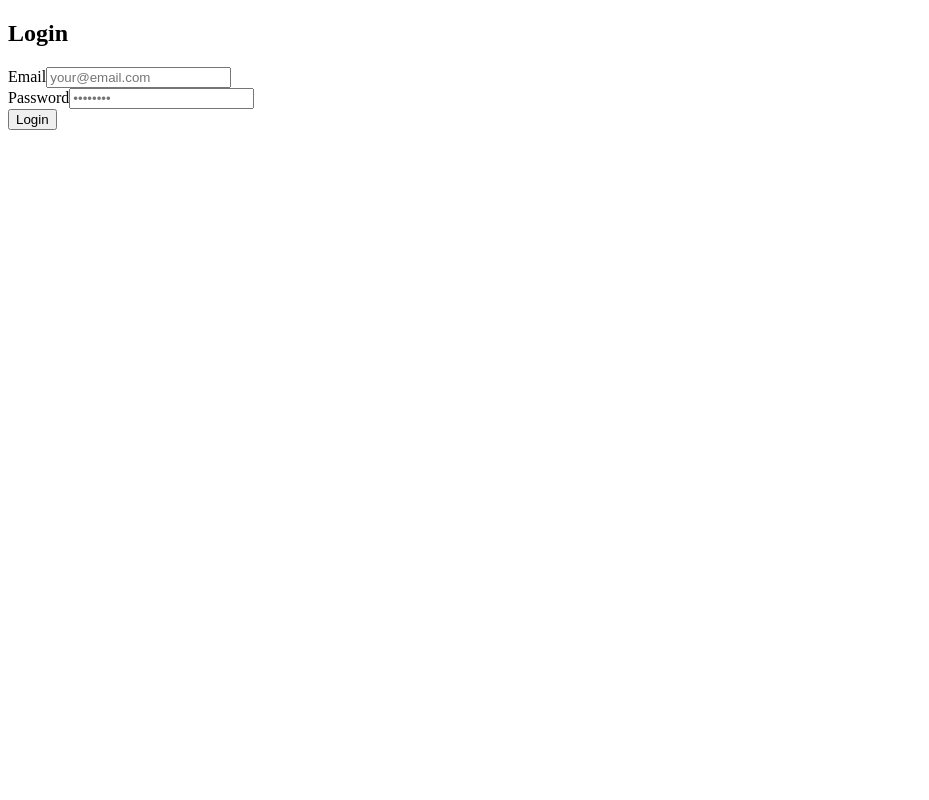
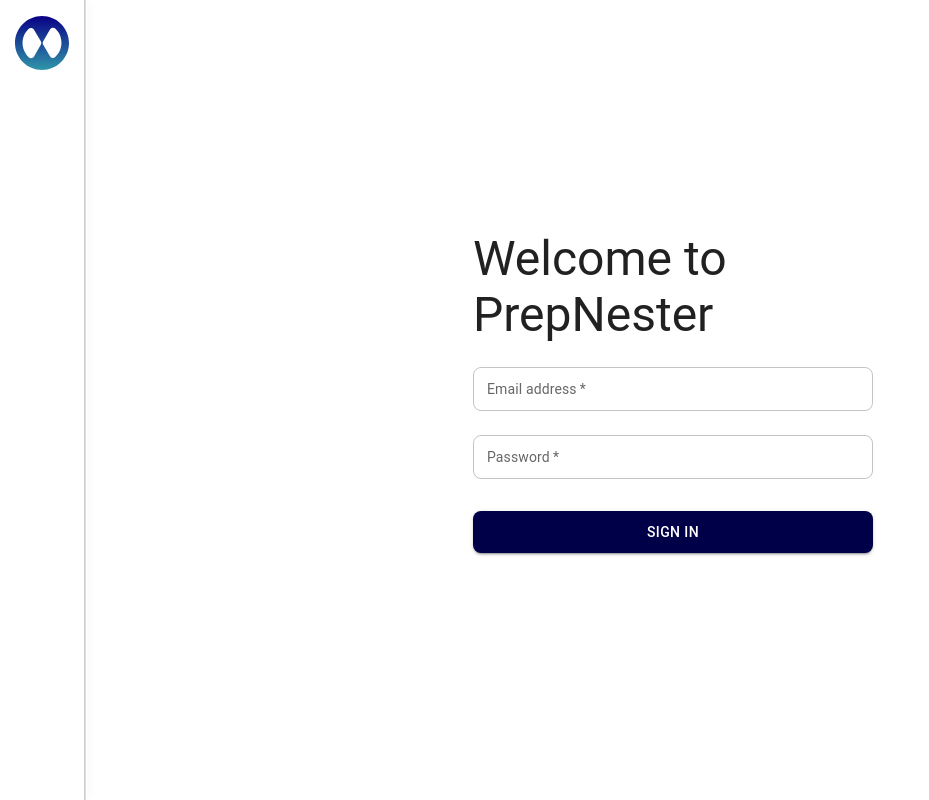
Before and after one commit to ArtemMaslii/PrepNesterApp, a Next.js app: page /prepnester/signIn in a window 1280 px wide. Shown: the whole page, without its empty margins (0-929 px from the left). Built offline with nearby package versions, Linux system fonts and the light colour scheme; no server answers.

Commit message:
Login form added

```diff
--- a/src/app/prepnester/signIn/page.tsx
+++ b/src/app/prepnester/signIn/page.tsx
@@ -1,81 +1,131 @@
-// src/components/LoginForm.tsx
 'use client';
+import React, {useEffect, useState} from 'react';
+import {Box, Button, CssBaseline, Divider, Grid, Typography} from '@mui/material';
+import {useRouter} from 'next/navigation';
+import {loginUser} from '@/lib/api';
+import {useAuth} from '@/context';
+import {FormErrorMessage, IconSvg, TextFieldWithError} from '@/components';
 
-import { useState } from 'react';
-import { loginUser } from '@/lib/api';
-import { useAuth } from '@/context';
-import { useRouter } from 'next/navigation';
-
-export default function LoginForm() {
+export default function LoginModal() {
+  const router = useRouter();
+  const {token, login} = useAuth();
   const [email, setEmail] = useState('');
   const [password, setPassword] = useState('');
-  const [error, setError] = useState('');
+  const [emailError, setEmailError] = useState('');
+  const [passwordError, setPasswordError] = useState('');
+  const [formError, setFormError] = useState('');
   const [isLoading, setIsLoading] = useState(false);
-  const { login } = useAuth();
-  const router = useRouter();
 
-  const handleSubmit = async (e: React.FormEvent) => {
-    e.preventDefault();
+  useEffect(() => {
+    if (token) {
+      router.push('/prepnester');
+    }
+  }, [token, router]);
+
+  const handleSubmit = async (event: React.FormEvent) => {
+    event.preventDefault();
     setIsLoading(true);
-    setError('');
+    setFormError('');
+
+    if (!email) {
+      setEmailError('Email is required');
+      setIsLoading(false);
+      return;
+    }
+    if (!password) {
+      setPasswordError('Password is required');
+      setIsLoading(false);
+      return;
+    }
 
     try {
-      const response = await loginUser({ email, password });
+      const response = await loginUser({email, password});
       login(response.accessToken);
-      router.push('/');
-    } catch (err) {
-      setError(err instanceof Error ? err.message : 'Invalid credentials');
+      router.push('/prepnester');
+    } catch (error) {
+      setFormError('Email or password is not correct');
     } finally {
       setIsLoading(false);
     }
   };
 
   return (
-      <div>
-        <h2>Login</h2>
+      <Box sx={{flexGrow: 1, height: '100vh', width: '100%'}}>
+        <CssBaseline/>
+        <Grid container sx={{height: '100%'}}>
+          <Grid size={{xs: 12, sm: 0.8}} display="flex" justifyContent="center"
+                sx={{borderRight: '1px solid #ccc'}}>
+            <Box display="flex" justifyContent="center" alignItems="center" pt={2}
+                 sx={{height: '70px', width: '70px'}}>
+              <IconSvg/>
+            </Box>
+          </Grid>
 
-        <form onSubmit={handleSubmit} className="space-y-4">
-          <div>
-            <label htmlFor="email">
-              Email
-            </label>
-            <input
+          <Divider orientation="vertical" flexItem sx={{
+            height: '100%',
+            boxShadow: '4px 0 6px rgba(0,0,0,0.1)',
+            borderRightWidth: '1px'
+          }}/>
+
+          <Grid size={{xs: 12, sm: 11}}
+                sx={{display: 'flex', alignItems: 'center', justifyContent: 'center', p: 2}}>
+            <Box sx={{
+              width: '100%',
+              display: 'flex',
+              flexDirection: 'column',
+              alignItems: 'center',
+              maxWidth: '400px'
+            }}>
+              <Typography component="h1" variant="h3">
+                Welcome to PrepNester
+              </Typography>
+              {formError && <FormErrorMessage message={formError}/>}
+              <Box component="form" noValidate onSubmit={handleSubmit} sx={{mt: 1}}>
+                <TextFieldWithError
                     id="email"
-                type="email"
+                    label="Email address"
                     value={email}
-                onChange={(e) => setEmail(e.target.value)}
-                placeholder="your@email.com"
-                required
+                    onChange={(e) => {
+                      setEmail(e.target.value);
+                      if (emailError) setEmailError('');
+                    }}
+                    error={!!emailError}
+                    helperText={emailError}
+                    focused={!!email}
                 />
-          </div>
-
-          <div>
-            <label htmlFor="password">
-              Password
-            </label>
-            <input
+                <TextFieldWithError
                     id="password"
-                type="password"
+                    label="Password"
                     value={password}
-                onChange={(e) => setPassword(e.target.value)}
-                placeholder="••••••••"
-                required
+                    onChange={(e) => {
+                      setPassword(e.target.value);
+                      if (passwordError) setPasswordError('');
+                    }}
+                    error={!!passwordError}
+                    helperText={passwordError}
+                    focused={!!password}
                 />
-          </div>
-
-          {error && (
-              <div>
-                {error}
-              </div>
-          )}
-
-          <button
+                <Button
                     type="submit"
+                    fullWidth
+                    variant="contained"
+                    sx={{
+                      mt: 3,
+                      mb: 2,
+                      borderRadius: '8px',
+                      height: '42px',
+                      fontSize: '0.875rem',
+                      backgroundColor: '#000048',
+                      '&:hover': {backgroundColor: '#000060'},
+                    }}
                     disabled={isLoading}
                 >
-            {isLoading ? 'Logging in...' : 'Login'}
-          </button>
-        </form>
-      </div>
+                  Sign in
+                </Button>
+              </Box>
+            </Box>
+          </Grid>
+        </Grid>
+      </Box>
   );
 }
--- /dev/null
+++ b/src/components/IconSvg.tsx
@@ -0,0 +1,23 @@
+export const IconSvg = () => {
+  return (
+      <svg
+          width="100%"
+          height="100%"
+          viewBox="0 0 40 40"
+          fill="none"
+          xmlns="http://www.w3.org/2000/svg"
+          preserveAspectRatio="xMidYMid meet"
+      >
+        <path
+            d="M20 0C8.98785 0 0 8.98787 0 20C0 31.0122 8.98785 40 20 40C31.0121 40 40 31.0122 40 20C40 8.98787 31.0121 0 20 0ZM5.58704 20C5.58704 15.8705 7.36842 12.0648 10.2024 9.4737C11.336 8.42106 13.2794 8.74494 14.0891 10.1215L19.1093 18.7854C19.5951 19.5952 19.5951 20.5668 19.1093 21.3765L14.0891 30.0405C13.2794 31.498 11.336 31.7409 10.1215 30.6073C7.36842 27.8542 5.58704 24.1296 5.58704 20ZM25.9109 29.8785L20.8907 21.2146C20.4049 20.4049 20.4049 19.4332 20.8907 18.6235L25.9109 9.95951C26.7206 8.58299 28.583 8.25911 29.7976 9.31174C32.6316 11.9028 34.413 15.7085 34.413 19.8381C34.413 23.9676 32.6316 27.7733 29.7976 30.3644C28.583 31.6599 26.7206 31.336 25.9109 29.8785Z"
+            fill="url(#paint0_linear)"/>
+        <defs>
+          <linearGradient id="paint0_linear" x1="20" y1="0" x2="20" y2="40"
+                          gradientUnits="userSpaceOnUse">
+            <stop stopColor="#090086"/>
+            <stop offset="1" stopColor="#2F96A9"/>
+          </linearGradient>
+        </defs>
+      </svg>
+  )
+}
--- /dev/null
+++ b/src/components/index.ts
@@ -0,0 +1,2 @@
+export {IconSvg} from './IconSvg'
+export * from './login'
--- /dev/null
+++ b/src/components/login/FormErrorMessage.tsx
@@ -0,0 +1,12 @@
+import React from 'react';
+import {Typography} from '@mui/material';
+
+interface FormErrorMessageProps {
+  message: string;
+}
+
+export const FormErrorMessage: React.FC<FormErrorMessageProps> = ({message}) => (
+    <Typography color="error" sx={{mt: 1}}>
+      {message}
+    </Typography>
+);
--- /dev/null
+++ b/src/components/login/TextFieldWithError.tsx
@@ -0,0 +1,50 @@
+import React from 'react';
+import {TextField} from '@mui/material';
+
+interface TextFieldWithErrorProps {
+  id: string;
+  label: string;
+  value: string;
+  onChange: (e: React.ChangeEvent<HTMLInputElement>) => void;
+  error: boolean;
+  helperText: string;
+  focused: boolean;
+}
+
+export const TextFieldWithError: React.FC<TextFieldWithErrorProps> =
+    ({
+       id,
+       label,
+       value,
+       onChange,
+       error,
+       helperText,
+       focused
+     }) => (
+        <TextField
+            margin="normal"
+            required
+            fullWidth
+            id={id}
+            label={label}
+            value={value}
+            onChange={onChange}
+            focused={focused}
+            error={error}
+            helperText={helperText}
+            sx={{
+              '& .MuiOutlinedInput-root': {
+                borderRadius: '8px',
+                height: '44px',
+                fontSize: '0.875rem'
+              },
+              '& .MuiInputLabel-root': {
+                fontSize: '0.875rem',
+                transform: 'translate(14px, 12px) scale(1)'
+              },
+              '& .MuiInputLabel-root.Mui-focused': {
+                transform: 'translate(14px, -9px) scale(0.75)'
+              }
+            }}
+        />
+    );
--- /dev/null
+++ b/src/components/login/index.ts
@@ -0,0 +1,2 @@
+export {FormErrorMessage} from './FormErrorMessage'
+export {TextFieldWithError} from './TextFieldWithError'
--- a/src/context/AuthContext.tsx
+++ b/src/context/AuthContext.tsx
@@ -1,6 +1,6 @@
 'use client';
 
-import { createContext, useContext, useState, ReactNode } from 'react';
+import {createContext, ReactNode, useContext, useEffect, useState} from 'react';
 
 type AuthContextType = {
   token: string | null;
@@ -10,8 +10,15 @@
 
 const AuthContext = createContext<AuthContextType | undefined>(undefined);
 
-export function AuthProvider({ children }: { children: ReactNode }) {
+export function AuthProvider({children}: { children: ReactNode }) {
   const [token, setToken] = useState<string | null>(null);
+
+  useEffect(() => {
+    const savedToken = localStorage.getItem('token');
+    if (savedToken) {
+      setToken(savedToken);
+    }
+  }, []);
 
   const login = (newToken: string) => {
     setToken(newToken);
@@ -24,7 +31,7 @@
   };
 
   return (
-      <AuthContext.Provider value={{ token, login, logout }}>
+      <AuthContext.Provider value={{token, login, logout}}>
         {children}
       </AuthContext.Provider>
   );
```
Lines whose indentation alone changed are shown as unchanged.
